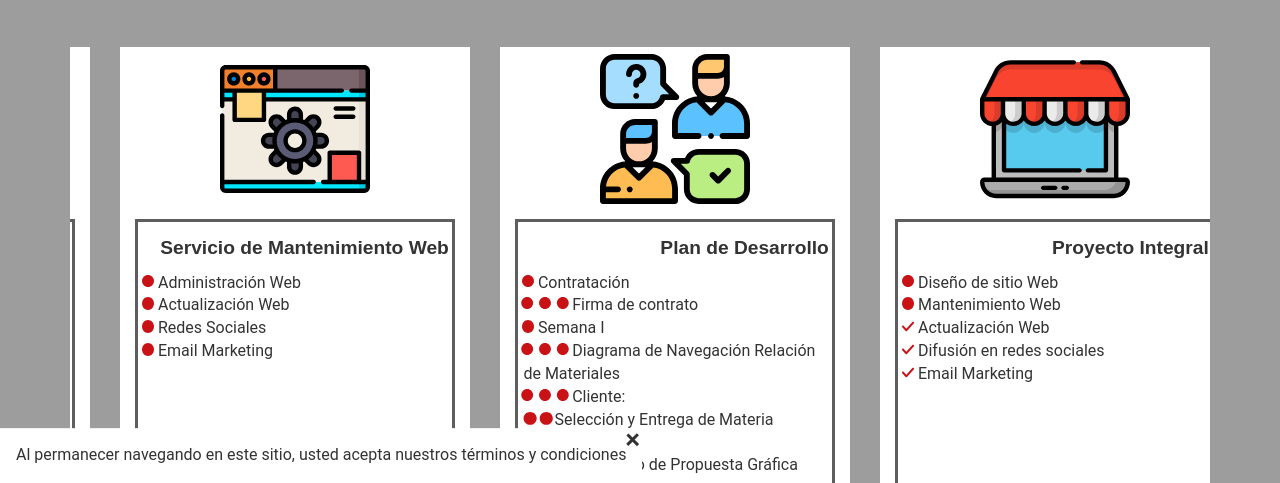
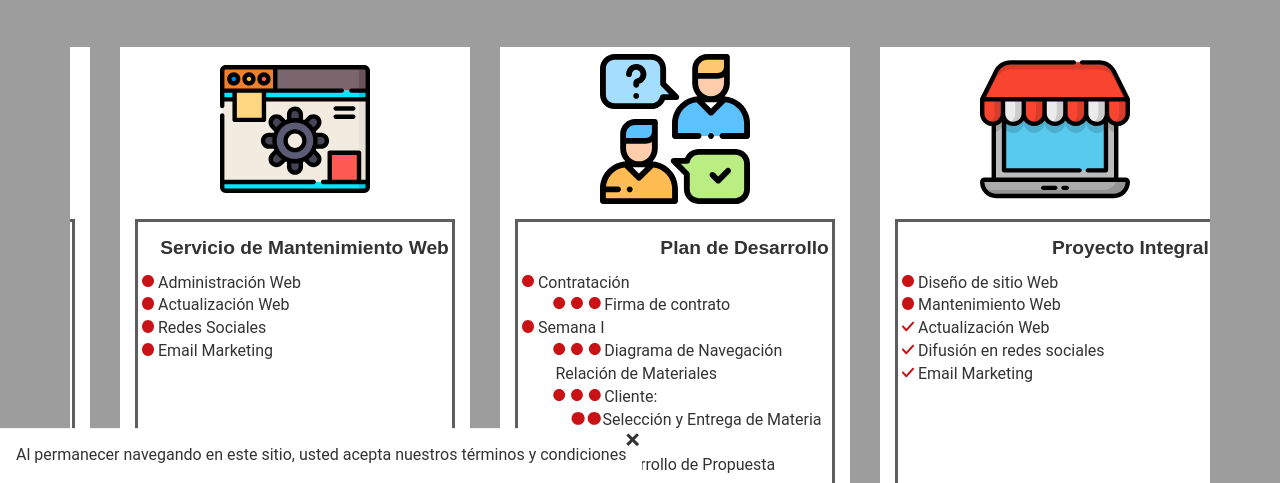
Before and after one commit to JhonatanHern/314, a plain HTML site: page sucursalizate.html in a window 1280 px wide. Shown: the part 317-800 px from the top of the page. Drawn offline with Linux system fonts and the light colour scheme.

Commit message:
fixed icons2

```diff
--- a/assets/css/custom.css
+++ b/assets/css/custom.css
@@ -317,7 +317,7 @@ header {
    vertical-align: middle;
 }
 .dos-puntos{
-    margin-left: .1em;
+    margin-left: 1.1em;
 }
 .dos-puntos::before{
     content: '';
@@ -334,7 +334,7 @@ header {
     transform: scale(2) translateY(-.15em);
 }
 .tres-puntos{
-    margin-left: .14em;
+    margin-left: 2.14em;
 }
 .tres-puntos::before{
     content: '';
```
